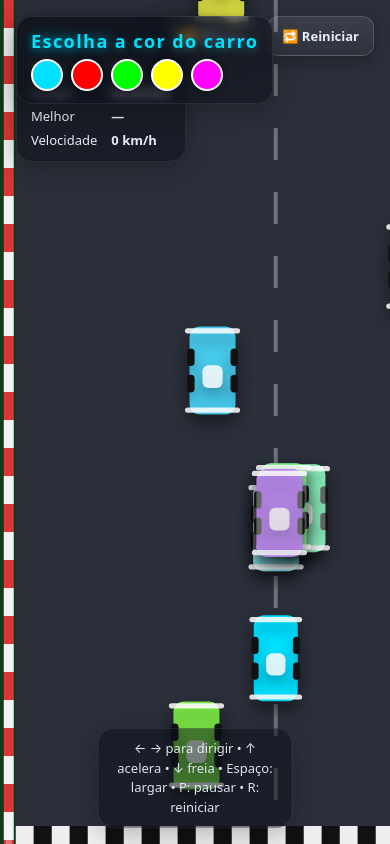
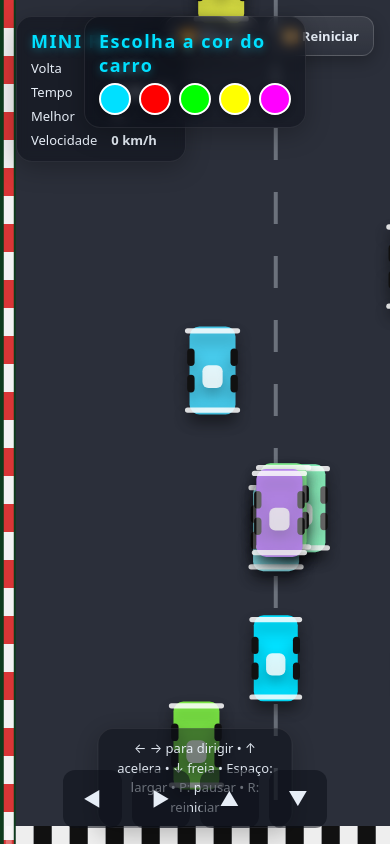
Before and after one commit to natanvidal12/F-rmula1, a plain HTML site: page index.html in a window 390 px wide. Drawn offline with Linux system fonts and the light colour scheme.

Commit message:
Quarto commit F1

```diff
--- a/style.css
+++ b/style.css
@@ -25,12 +25,41 @@
     button:hover { border-color: rgba(255,255,255,.28) }
     .mobile { display: none; }
     @media (max-width: 820px) {
+  .mobile {
+    display: flex;
+    gap: 10px;
+    justify-content: center;
+    position: absolute;
+    bottom: 16px;
+    width: 100%;
+    pointer-events: auto;
+  }
   .pad {
     width: 15vw;
     height: 15vw;
     font-size: 5vw;
+    background: rgba(12,16,24,.55);
+    border-radius: 12px;
+    display: flex;
+    align-items: center;
+    justify-content: center;
+    user-select: none;
+    touch-action: none;
   }
 }
+
+#colorPanel {
+  position: absolute;
+  top: 16px;       /* distancia do topo, ajusta se precisar */
+  left: 50%;       /* centraliza horizontalmente */
+  transform: translateX(-50%);  /* corrige para ficar exatamente no centro */
+  background: rgba(12,16,24,.55);
+  border: 1px solid rgba(255,255,255,.08);
+  border-radius: 16px;
+  padding: 12px 14px;
+  box-shadow: 0 6px 24px var(--shadow);
+}
+
 
 
     .colorOptions {
```
